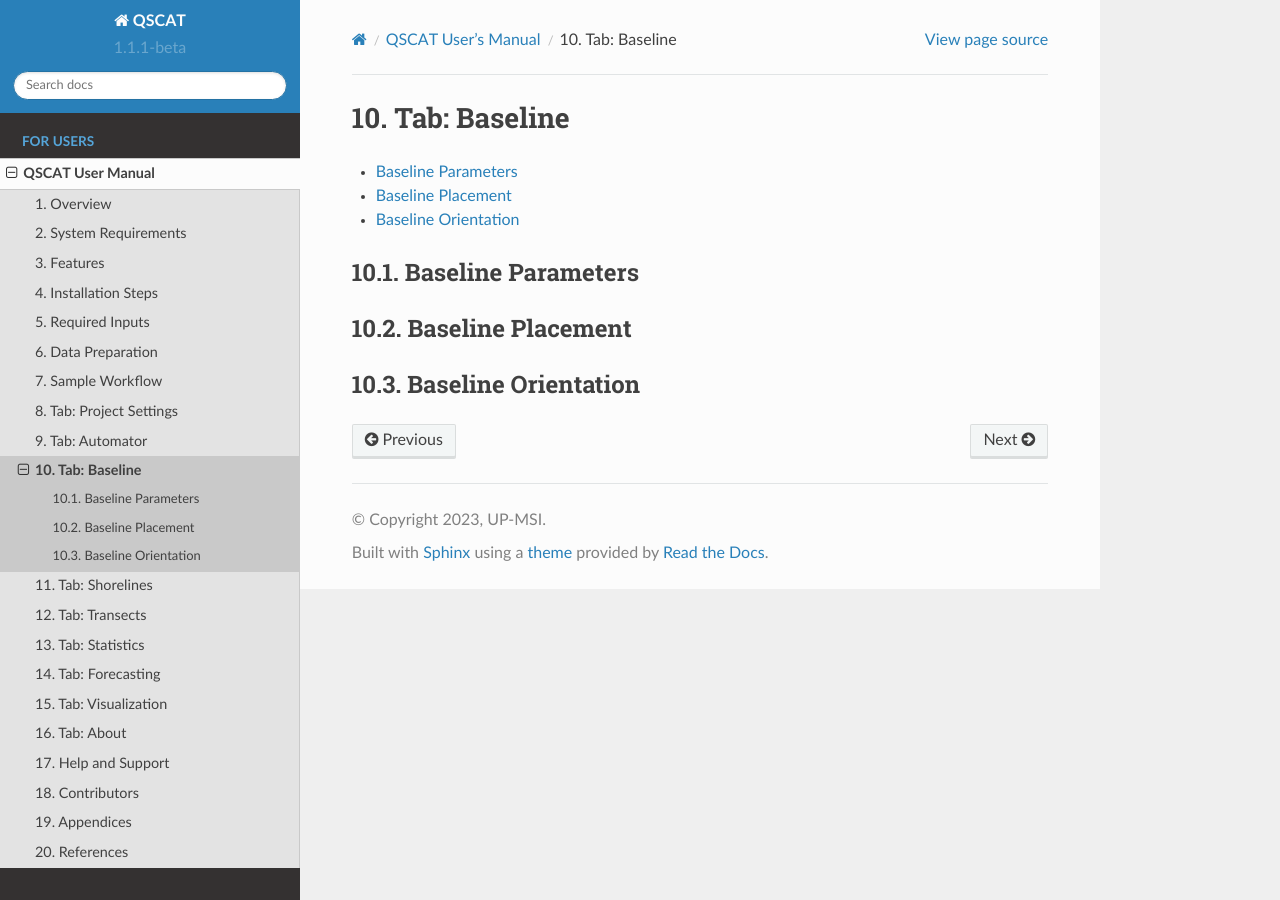
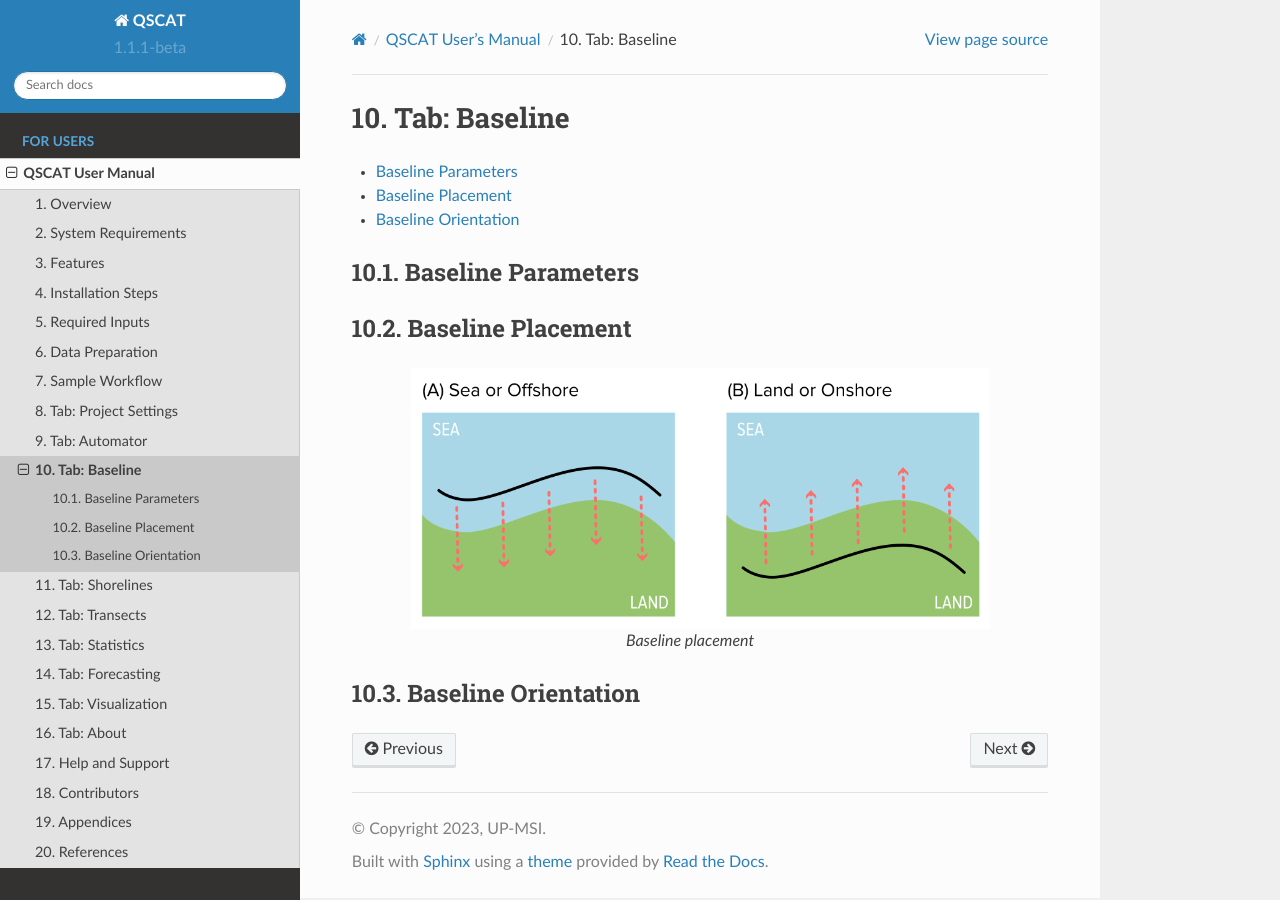
Before and after one commit to upmsi-coaster/qscat-docs, a Sphinx documentation site: the page built from docs/source/user_manual/tabs/baseline.rst, in a window 1280 px wide. Built offline with Sphinx 7.4.7 and the Read the Docs theme 2.0.0, drawn with Linux system fonts in a browser that asks for light colours.

Commit message:
Add baseline placement figure

```diff
--- a/docs/source/user_manual/tabs/baseline.rst
+++ b/docs/source/user_manual/tabs/baseline.rst
@@ -17,6 +17,13 @@ Baseline Parameters
 Baseline Placement
 ==================
 
+.. _figure_baseline_placement:
+
+.. figure:: img/baseline_placement.png
+   :align: center
+
+   Baseline placement
+
 
 Baseline Orientation
 ====================
```
Also changed, not shown: docs/source/user_manual/tabs/img/baseline_placement.png (added).
